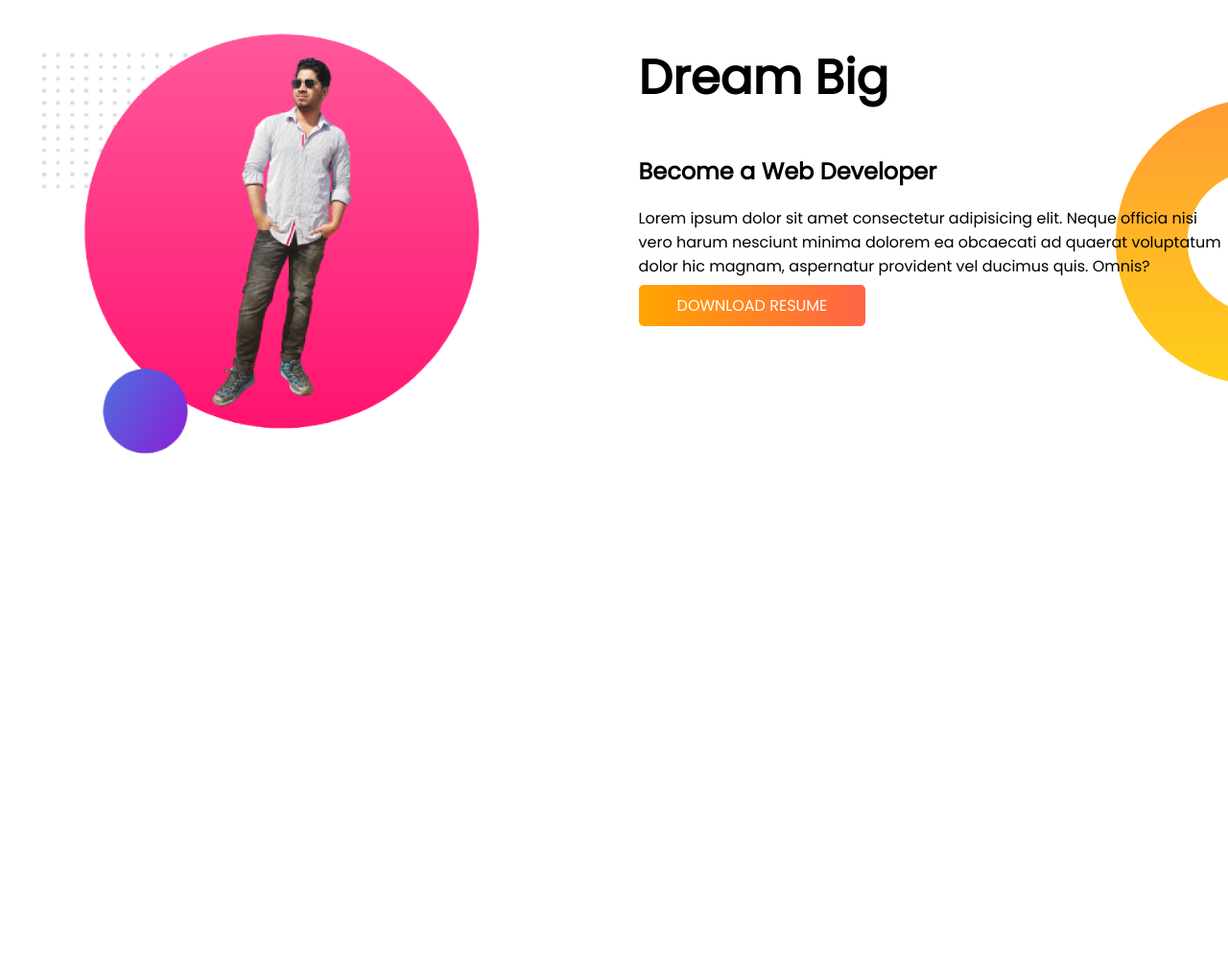
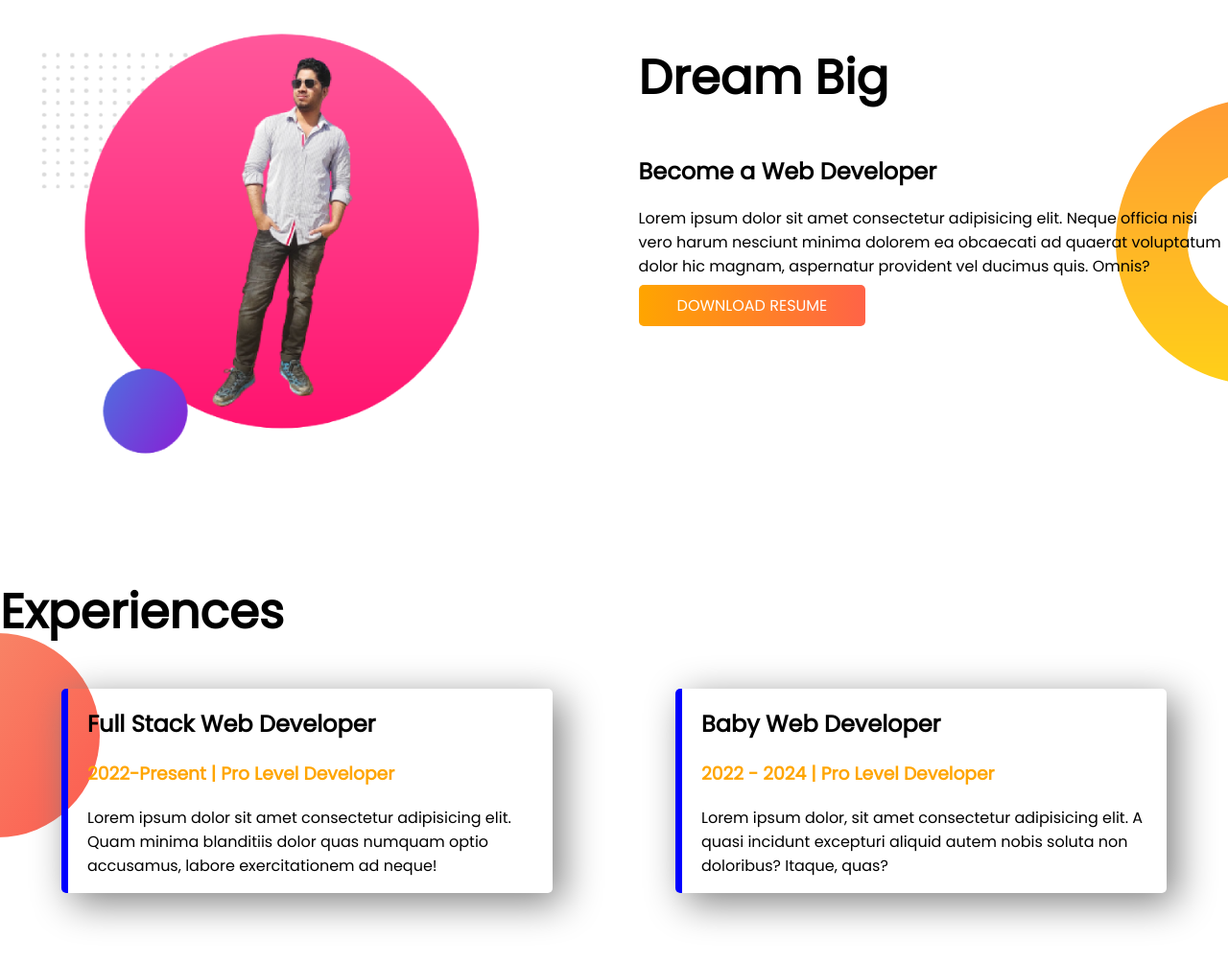
Before and after one commit to kaiumuddin/developer-portfolio, a plain HTML site: page index.html in a window 1280 px wide. Shown: the part 596-1601 px from the top of the page at 96% size. Before the commit the page ends 1197 px from the top, so only its background shows below. Drawn offline with Linux system fonts and the light colour scheme.

Commit message:
all section added

```diff
--- a/index.html
+++ b/index.html
@@ -14,7 +14,7 @@
     <link rel="stylesheet" href="style.css" />
   </head>
   <body>
-    <section class="top-banner">
+    <section class="top-banner flexilble-container">
       <div class="half-width">
         <h1>Welcome To</h1>
         <h1><span class="orange-color">Kaium Uddin</span> World!</h1>
@@ -36,7 +36,7 @@
         <img src="images/kaiumbg-01.png" alt="" />
       </div>
     </section>
-    <section class="dream-big">
+    <section class="dream-big flexilble-container">
       <div class="half-width">
         <img src="images/kaiumbg-02.png" alt="" />
       </div>
@@ -57,5 +57,28 @@
         >
       </div>
     </section>
+    <section class="experience-area">
+      <h1>Experiences</h1>
+      <div class="flexilble-container">
+        <div class="experience-item">
+          <h2>Full Stack Web Developer</h2>
+          <h3 class="orange-color">2022-Present | Pro Level Developer</h3>
+          <p>
+            Lorem ipsum dolor sit amet consectetur adipisicing elit. Quam minima
+            blanditiis dolor quas numquam optio accusamus, labore exercitationem
+            ad neque!
+          </p>
+        </div>
+        <div class="experience-item">
+          <h2>Baby Web Developer</h2>
+          <h3 class="orange-color">2022 - 2024 | Pro Level Developer</h3>
+          <p>
+            Lorem ipsum dolor, sit amet consectetur adipisicing elit. A quasi
+            incidunt excepturi aliquid autem nobis soluta non doloribus? Itaque,
+            quas?
+          </p>
+        </div>
+      </div>
+    </section>
   </body>
 </html>
--- a/style.css
+++ b/style.css
@@ -11,7 +11,7 @@ h1 {
     color: orange;
 }
 
-section {
+.flexilble-container {
     display: flex;
     margin-bottom: 100px;
 }
@@ -44,3 +44,21 @@ section {
     background-repeat: no-repeat;
     background-position: right;
 }
+
+.experience-area {
+    background-image: url("images/exp-bg.png");
+    background-repeat: no-repeat;
+    background-position: left;
+}
+
+.experience-item {
+    /* width: 50%;
+    padding-left: 2%; */
+    box-shadow: 10px 10px 40px gray;
+    width: 40%;
+    margin-left: 5%;
+    margin-right: 5%;
+    padding-left: 20px;
+    border-radius: 5px;
+    border-left: 7px solid blue;
+}
```
